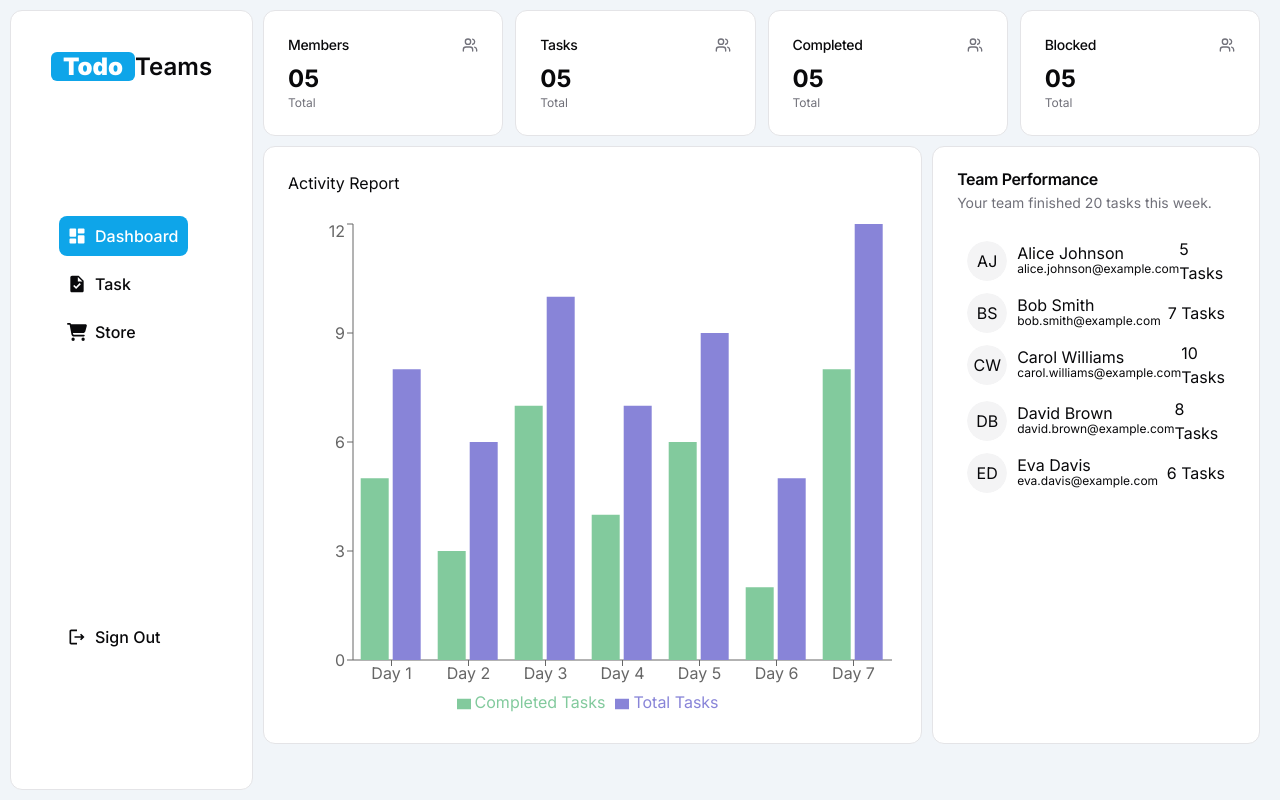
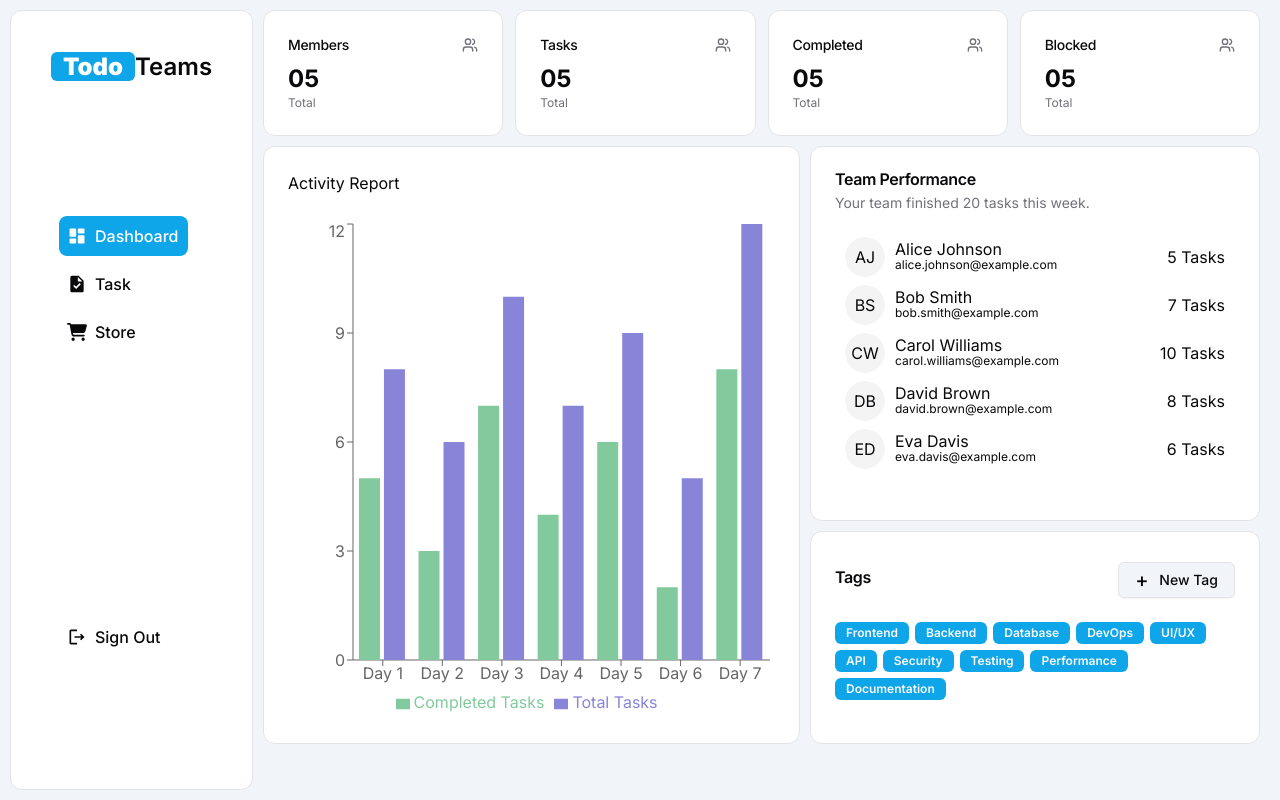
Before and after one commit to jethrocadang/next-todo-list, a Next.js app: page /dashboard in a window 1280 px wide. Built offline with nearby package versions, Linux system fonts and the light colour scheme.

Commit message:
dashboard:[added tag-list and refactored Tag form]

```diff
--- /dev/null
+++ b/src/app/dashboard/_components/tag-list.tsx
@@ -0,0 +1,22 @@
+import { Card, CardContent, CardHeader, CardTitle } from "@/components/ui/card";
+import tags from "@/app/store/_components/tags-dummy";
+import { Badge } from "@/components/ui/badge";
+import TagForm from "@/components/tag-form";
+
+const TagList = () => {
+  return (
+    <Card>
+      <CardHeader className="flex flex-row items-center justify-between">
+        <CardTitle>Tags</CardTitle>
+        <TagForm variant={"outline"}/>
+      </CardHeader>
+      <CardContent className="flex flex-wrap gap-1.5">
+        {tags.map((tag) => (
+          <Badge key={tag.id}>{tag.title}</Badge>
+        ))}
+      </CardContent>
+    </Card>
+  );
+};
+
+export default TagList;
--- a/src/app/dashboard/page.tsx
+++ b/src/app/dashboard/page.tsx
@@ -1,15 +1,18 @@
 import Cards from "./_components/cards";
 import Chart from "./_components/bar-chart";
 import TeamPerformance from "./_components/performance-list";
+import TagList from "./_components/tag-list";
 
 const HomePage = () => {
   return (
     <div className="h-full w-full p-2.5">
       <Cards />
-      <div className="flex mt-2.5 gap-2.5">
+      <div className="mt-2.5 flex gap-2.5">
         <Chart />
-        <TeamPerformance/>
-
+        <div className="grow grid gap-2.5">
+          <TeamPerformance />
+          <TagList />
+        </div>
       </div>
     </div>
   );
--- a/src/components/tag-form.tsx
+++ b/src/components/tag-form.tsx
@@ -11,12 +11,17 @@ import {
 } from "./ui/dialog";
 import { Label } from "./ui/label";
 import { Input } from "./ui/input";
+import { cn } from "@/lib/utils";
 
-const TagForm = () => {
+interface TagFormProps {
+  className?: string;
+  variant? : "default" | "destructive" | "outline" | "secondary" | "ghost" | "link" | null | undefined
+}
+const TagForm = ({ className, variant }: TagFormProps) => {
   return (
     <Dialog>
       <DialogTrigger asChild>
-        <Button>
+        <Button className={cn("", className)} variant={variant}>
           <span className="text-xl">+ &nbsp;</span> New Tag
         </Button>
       </DialogTrigger>
@@ -25,11 +30,11 @@ const TagForm = () => {
           <DialogTitle>Create New Tag</DialogTitle>
           <DialogDescription>Add a new tag for your Team</DialogDescription>
         </DialogHeader>
-          <div>
-            <Label>Title</Label>
-            <Input />
-          </div>
-          <Button className="w-full">Create Tag</Button>
+        <div>
+          <Label>Title</Label>
+          <Input />
+        </div>
+        <Button className="w-full">Create Tag</Button>
       </DialogContent>
     </Dialog>
   );
```
